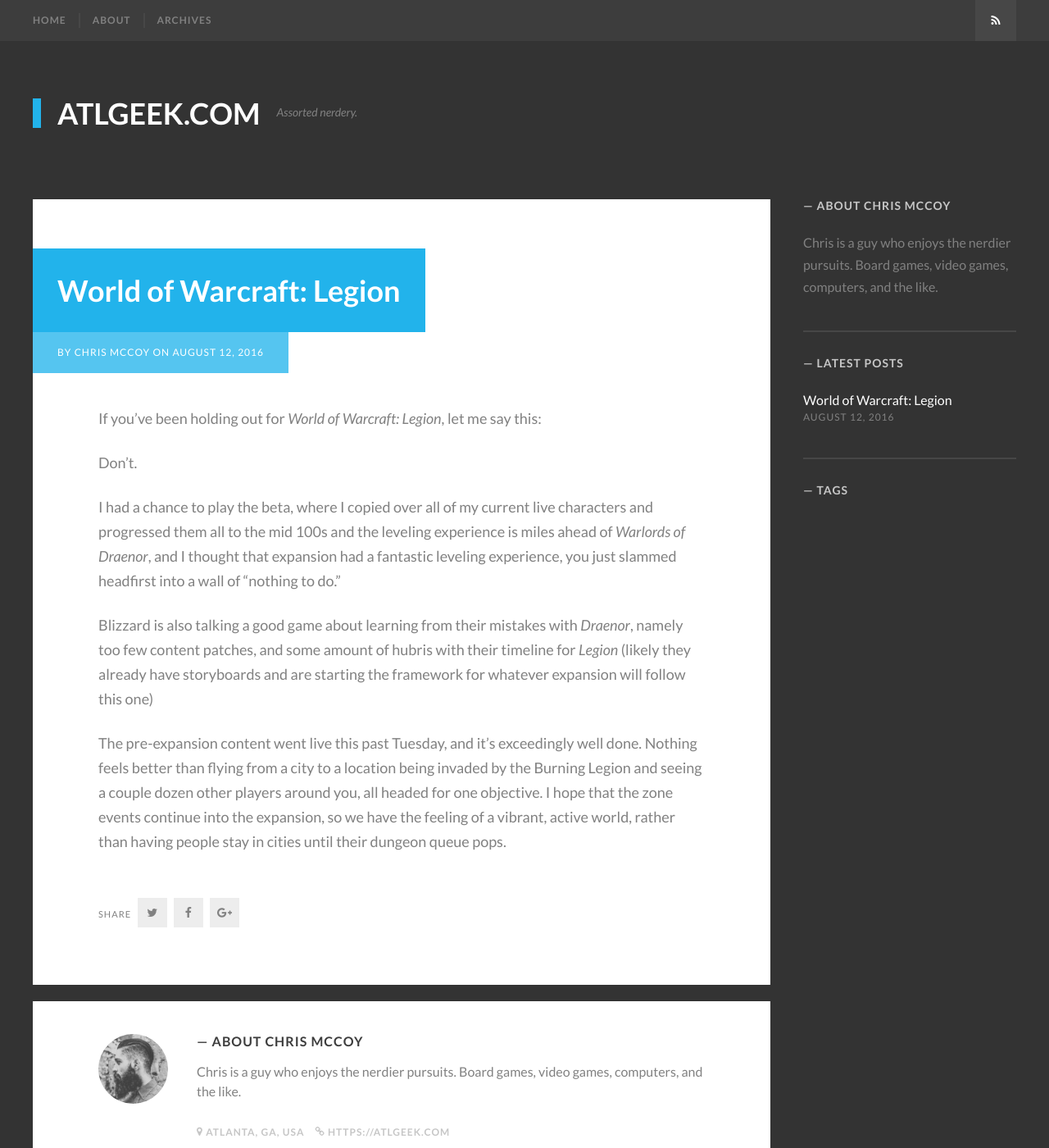
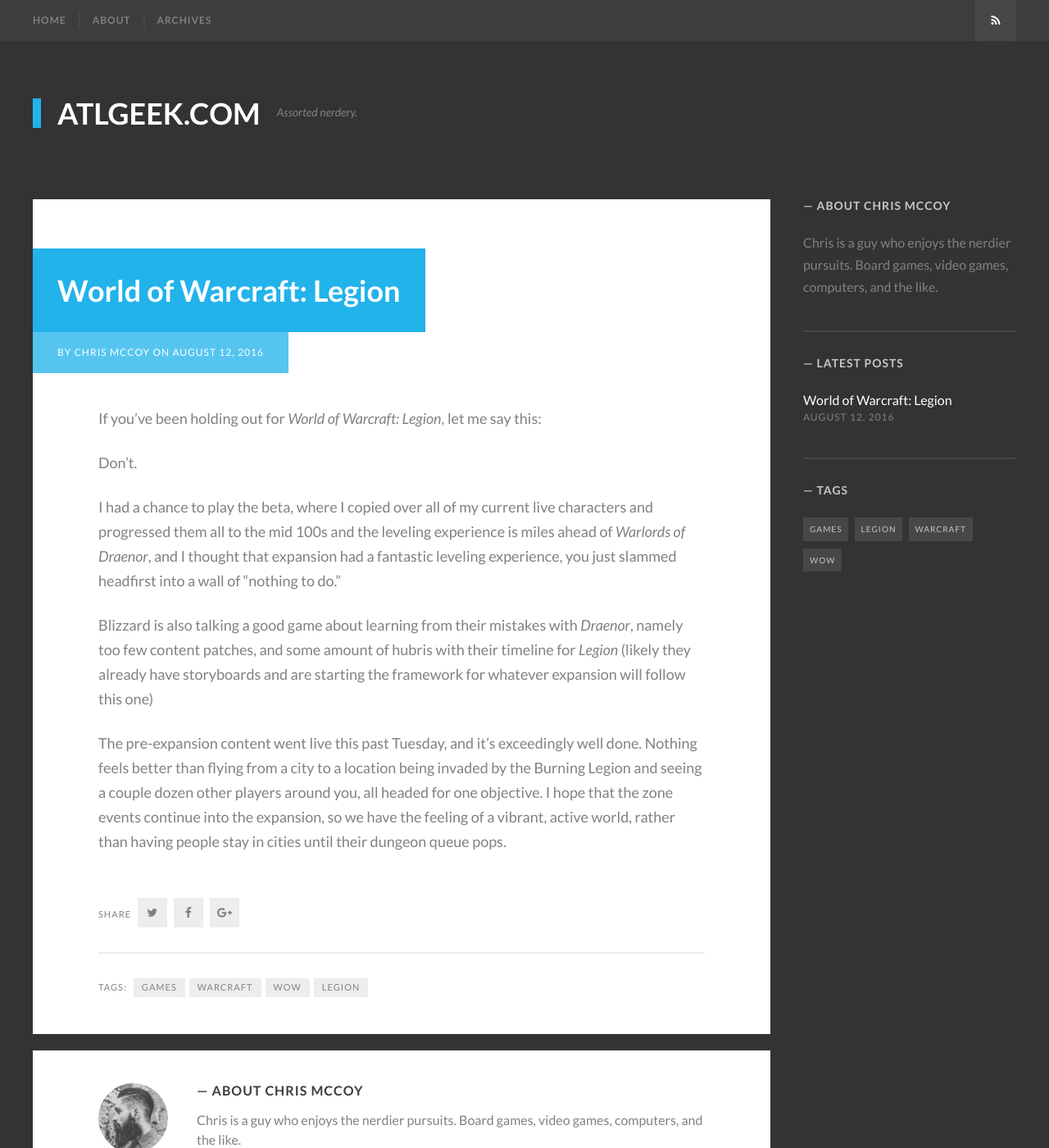
Before and after one commit to atlgeek007/atlgeek007.github.io, a Jekyll site: the page built from _posts/2016-08-10-welcome-to-jekyll.markdown, in a window 1280 px wide and 1400 px high. Shown: the whole window at 82% size. Built offline with Jekyll 4.4.1, drawn with Linux system fonts in a browser that asks for light colours; some web fonts are replaced; comment, search, counter and statistics services are not loaded.

Commit message:
add tags

```diff
--- a/_posts/2016-08-10-welcome-to-jekyll.markdown
+++ b/_posts/2016-08-10-welcome-to-jekyll.markdown
@@ -3,6 +3,11 @@ layout: post
 title:  "World of Warcraft: Legion"
 date:   2016-08-12 11:32:00 -0400
 categories: games warcraft
+tags:
+  - games
+  - warcraft
+  - wow
+  - legion
 ---
 If you've been holding out for *World of Warcraft: Legion*, let me say this:
 
```
